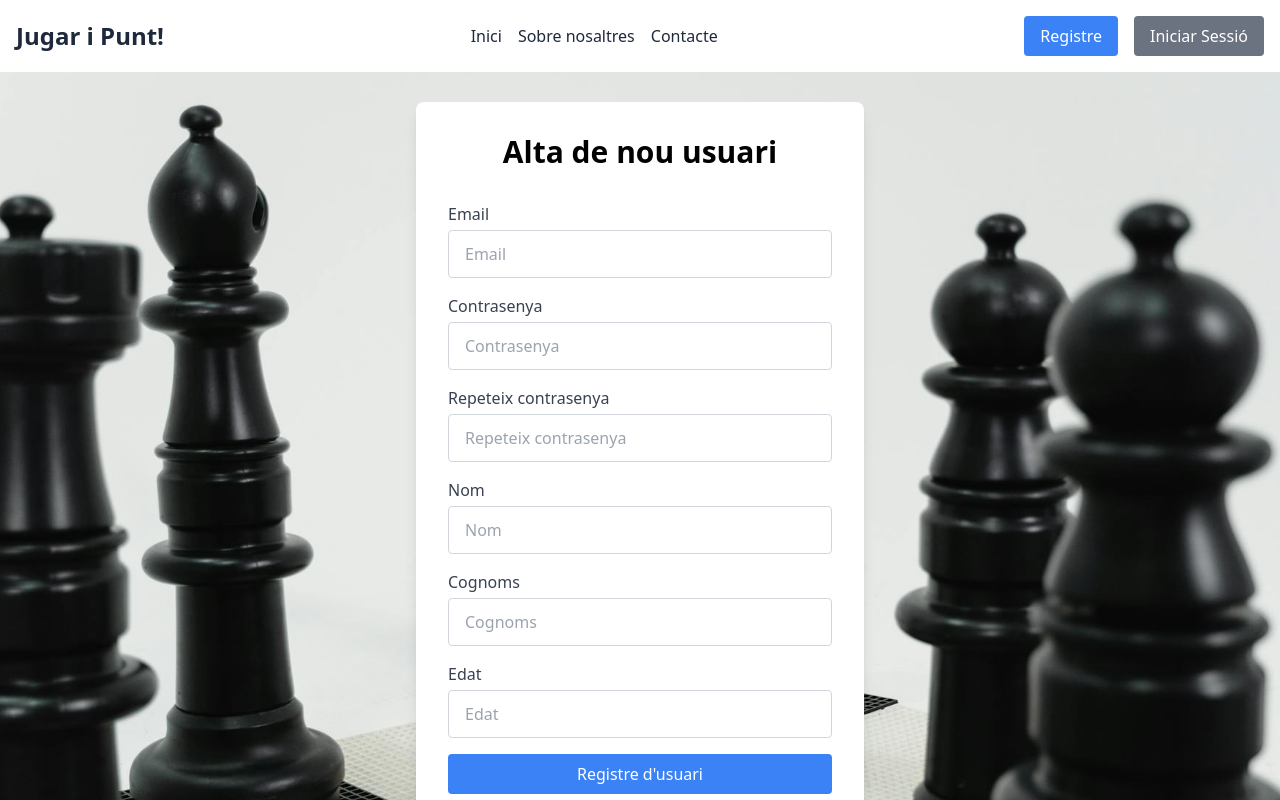
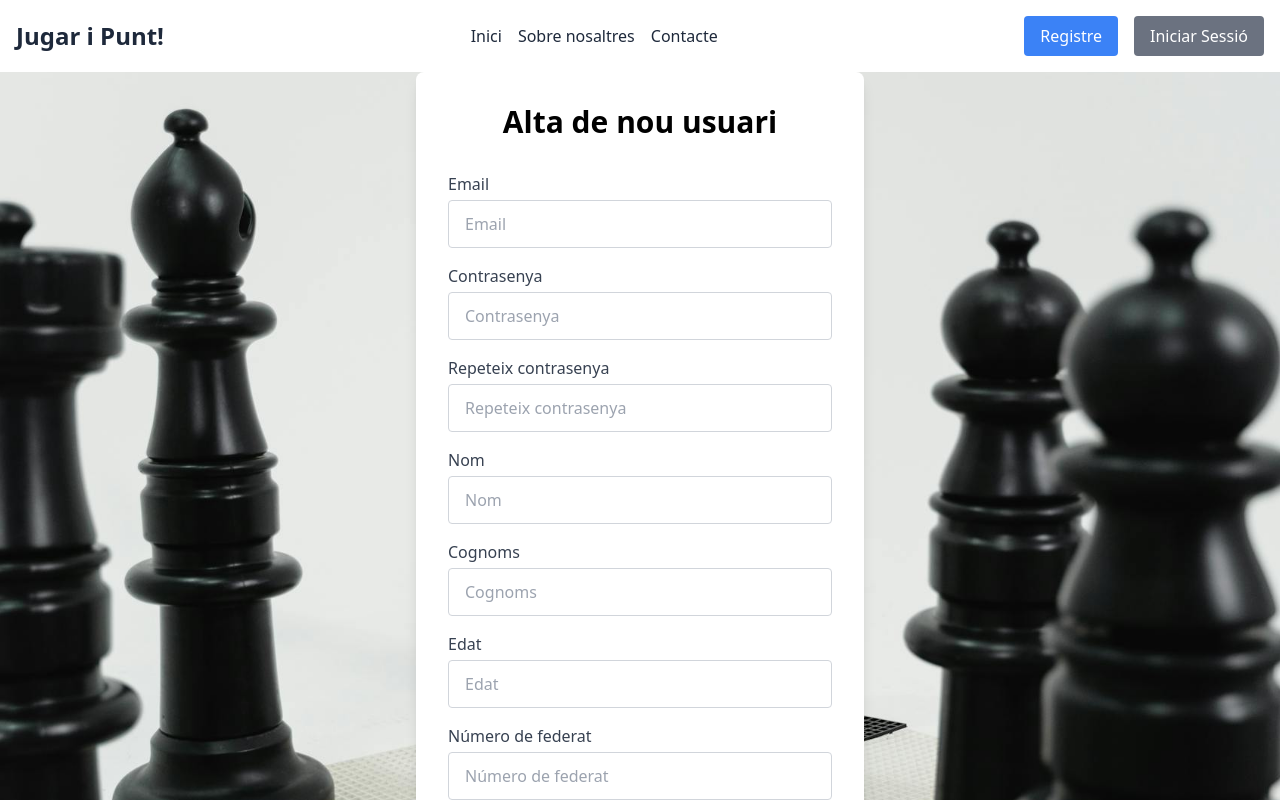
Before and after one commit to oriol-Barra/jugaipunt, a Nuxt app in the folder frontend/: page /register in a window 1280 px wide. Shown: the top 800 px of the page. Built offline with nearby package versions, Linux system fonts and the light colour scheme.

Commit message:
registre num federat

```diff
--- a/frontend/pages/register.vue
+++ b/frontend/pages/register.vue
@@ -76,6 +76,18 @@
           >
         </div>
 
+        <div class="mb-4">
+          <label class="block text-gray-700" for="num_federat">Número de federat</label>
+          <input
+            id="num_federat"
+            v-model="edat"
+            class="form-input mt-1 block w-full h-12 rounded px-4 border border-gray-300"
+            type="number"
+            required
+            placeholder="Número de federat"
+          >
+        </div>
+
         <button
           class="bg-blue-500 text-white py-2 px-4 rounded hover:bg-blue-700 w-full mb-4"
           type="submit"
@@ -100,7 +112,8 @@ export default {
 
       nom: '',
       cognoms: '',
-      edat: ''
+      edat: '',
+      num_federat: ''
     }
   },
   methods: {
@@ -120,7 +133,8 @@ export default {
 
           nom: this.nom,
           cognoms: this.cognoms,
-          edat: this.edat
+          edat: this.edat,
+          num_federat: this.num_federat
         })
 
         if (response.status === 201) {
```
